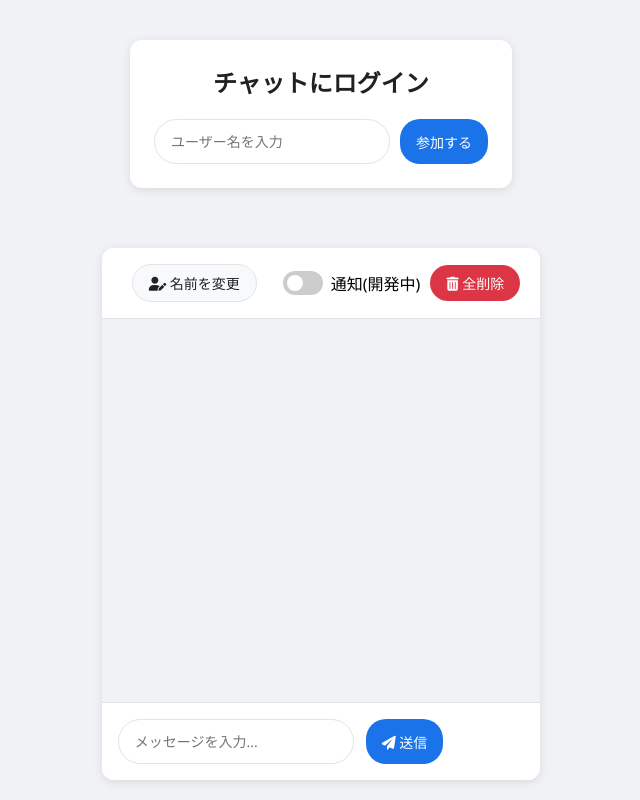
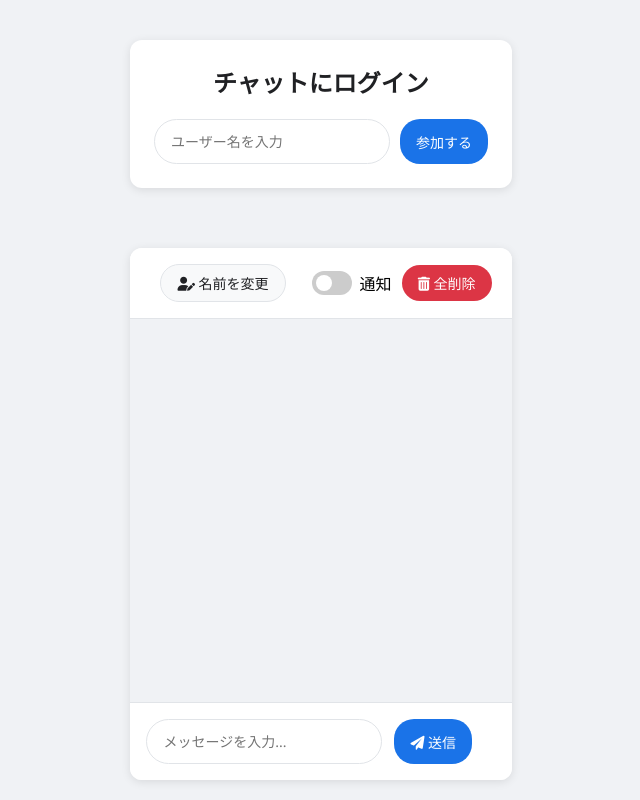
Before and after one commit to azuma31/GSS_Chat, a plain HTML site: page 3.html in a window 1280 px wide. Shown: the whole page, without its empty margins (319-959 px from the left). Drawn offline with Linux system fonts and the light colour scheme; no server answers.

Commit message:
Update 3.html

```diff
--- a/3.html
+++ b/3.html
@@ -361,7 +361,7 @@
                         <input type="checkbox" id="notification-toggle">
                         <span class="slider"></span>
                     </label>
-                    <span>通知(開発中)</span>
+                    <span>通知</span>
                 </div>
                 <button id="clear-all-btn" class="btn-danger">
                     <i class="fas fa-trash-alt"></i> 全削除
```
